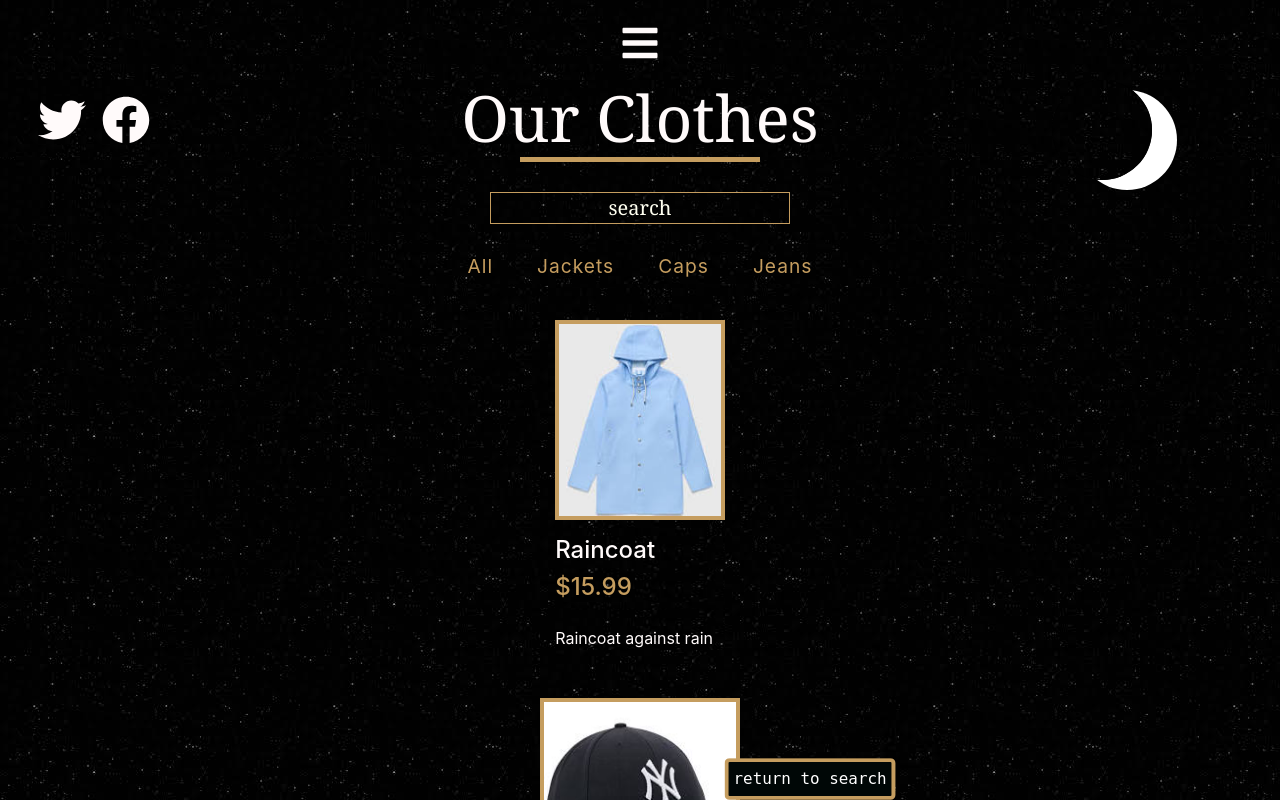
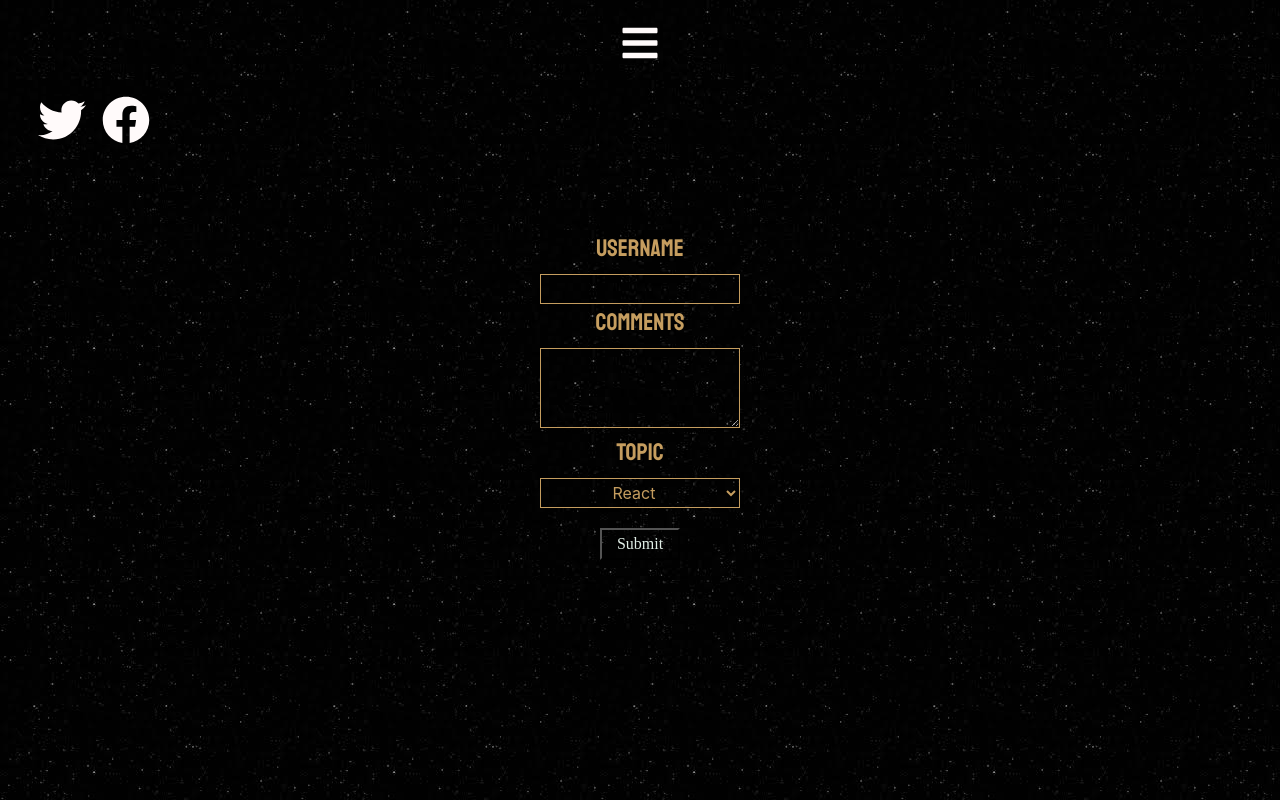
Before and after one commit to dannebernhardt199610/React-examJob, a React (Create React App) app: page /interested in a window 1280 px wide. Shown: the top 800 px of the page. Built offline with nearby package versions, Linux system fonts and the light colour scheme.

Commit message:
fixed React Routers and started on Form

```diff
--- a/src/App.css
+++ b/src/App.css
@@ -1,3 +1,6 @@
+@import url('https://fonts.googleapis.com/css2?family=Staatliches&display=swap');
+
+
 :root {
     --clr-gold: #c59d5f;
     --transition: all 0.6s linear;
@@ -14,6 +17,53 @@
     color: snow;
 }
 
+.form-header {
+  display: flex;
+  flex-direction: column;
+  align-items: center;
+  justify-content: center;
+  padding-top: 150px;
+}
+
+.labels {
+  font-size: 1.5rem;
+  font-family: 'Staatliches', cursive;
+  display: flex;
+  flex-direction: column;
+  text-align: center;
+  color: var(--clr-gold);
+}
+
+.form-input, .form-textarea, .select-value{
+  border: 1px solid var(--clr-gold);
+  color: var(--clr-gold);
+  width: 200px;
+  height: 30px;
+  text-align: center;
+
+}
+
+.form-textarea {
+  height: 80px;
+  text-align: start;
+
+}
+
+.form-option {
+  color: var(--clr-gold);
+}
+
+.btnn{
+  padding: 2px 15px;
+  margin: 20px;
+  color: rgb(224, 238, 230);
+  font-family: 'Staayliches', cursive;
+  background: transparent;
+}
+
+.select-value {
+  background-color: black;
+}
 
 .section-center {
     width: 50vw;
--- a/src/App.js
+++ b/src/App.js
@@ -3,9 +3,12 @@ import './App.css';
 import Data from './data/Data'
 import Menu from './components/Menu'
 import Categories from './components/Categories'
-import Navbar from './components/Navbar'
 import Search from './components/Search'
+
+
+
 const allCategories = ['all', ...new Set(Data.map((item) => item.category))];
+
 
 function App() {
   const [items, setItems] = useState(Data)
@@ -44,10 +47,10 @@ function App() {
 
 
   return (
+    <>
       <main>
         <section className="menu section">
         <p className='anim-circle'></p>
-        <Navbar />
           <div className="title">
           <h1> Our Clothes </h1>
           </div>
@@ -59,6 +62,7 @@ function App() {
            <div className="underline-bottom"></div>
       </section>
       </main>
+       </>
   );
 }
 
--- a/src/components/Navbar.js
+++ b/src/components/Navbar.js
@@ -1,64 +1,62 @@
-import React, { useState, useRef, useEffect } from "react"
-import { FaBars } from 'react-icons/fa';
-import { links, social } from '../data/Data'
+import React, { useState, useRef, useEffect } from "react";
+import { FaBars } from "react-icons/fa";
+import { links, social } from "../data/Data";
+import { Link} from "react-router-dom";
+const Navbar = () => {
+  const [showLinks, setShowLinks] = useState(false);
+  const linksContainerRef = useRef(null);
+  const linksRef = useRef(null);
+
+  useEffect(() => {
+    const linksHeight = linksRef.current.getBoundingClientRect().height;
+
+    if (showLinks) {
+      linksContainerRef.current.style.height = `${linksHeight} px`;
+    } else {
+      linksContainerRef.current.style.height = "0px";
+    }
+  }, [showLinks]);
 
 
-const Navbar = () => {
-    const [showLinks, setShowLinks] = useState(false);
-    const linksContainerRef = useRef(null)
-    const linksRef = useRef(null)
-
-    useEffect(() => {
-        const linksHeight = linksRef.current.getBoundingClientRect().height
-
-        if (showLinks) {
-            linksContainerRef.current.style.height = `${linksHeight} px`
-        }
-        else {
-            linksContainerRef.current.style.height = '0px'
-        }
-    }, [showLinks])
-
   return (
-
       <nav>
         <div className="nav-center">
           <div className="nav-header">
             {/* funkar ej */}
-        <button className='nav-toggle' onClick={() => setShowLinks(!showLinks)}>
+            <button
+              className="nav-toggle"
+              onClick={() => setShowLinks(!showLinks)}
+            >
               <FaBars />
             </button>
 
             <div className="links-container" ref={linksContainerRef}>
-
               <ul className="links" ref={linksRef}>
                 {links.map((link) => {
-                    const { id, url, text } = link
-                    return(
+                  const { id, url, icon, text } = link;
+                  return (
                     <li key={id} id={showLinks ? "" : "hidden"}>
-                    <a href={url}>{text}</a>
+                      <Link to={url}>{icon} {text}</Link>
                     </li>
-                )
+                  );
                 })}
               </ul>
             </div>
           </div>
 
-
           <ul className="social-icons">
             {social.map((socialIcon) => {
-                const { id, url, icon } = socialIcon
+              const { id, url, icon } = socialIcon;
               return (
                 <span key={id}>
                   <a href={url}>{icon}</a>
                 </span>
-                )
+              );
             })}
           </ul>
         </div>
       </nav>
+  );
+};
 
-    )
-}
-
-export default Navbar
+export default Navbar;
--- /dev/null
+++ b/src/components/ReactRouterSetup.js
@@ -0,0 +1,30 @@
+import React from 'react'
+import Form from "../pages/Form";
+import App from "../App";
+import Navbar from "./Navbar"
+import Error from "../pages/Error"
+
+
+import { BrowserRouter as Router, Switch, Route } from "react-router-dom";
+
+
+ const ReactRouterSetup = () => {
+    return (
+        <Router>
+          <Navbar />
+          <Switch>
+           <Route exact path='/'>
+            <App />
+           </Route>
+           <Route path='/interested'>
+            <Form />
+           </Route>
+           <Route exact path='*'>
+            <Error />
+           </Route>
+           </Switch>
+       </Router>
+    )
+}
+
+export default ReactRouterSetup
--- a/src/data/data.js
+++ b/src/data/data.js
@@ -1,5 +1,6 @@
 import React from 'react';
 import { FaFacebook, FaTwitter } from 'react-icons/fa';
+import { AiOutlineForm, AiOutlineHome } from "react-icons/ai";
 
 
 const data = [
@@ -83,11 +84,13 @@ const data = [
       id: 1,
       url: '/',
       text: 'home',
+      icon: <AiOutlineHome />,
     },
     {
       id: 2,
       url: '/interested',
       text: 'interested',
+      icon: <AiOutlineForm />,
     },
   ];
 
--- a/src/index.js
+++ b/src/index.js
@@ -2,11 +2,12 @@ import React from 'react';
 import ReactDOM from 'react-dom';
 import App from './App';
 import 'bootstrap/dist/css/bootstrap.min.css'
+import ReactRouterSetup from './components/ReactRouterSetup';
+
 
 ReactDOM.render(
-
-  <React.StrictMode>
+  <ReactRouterSetup>
     <App />
-  </React.StrictMode>,
+  </ReactRouterSetup>,
   document.getElementById('root')
 );
--- /dev/null
+++ b/src/pages/Error.js
@@ -0,0 +1,9 @@
+import React from 'react'
+
+export default function Error() {
+    return (
+        <div>
+            <h1>Error </h1>
+        </div>
+    )
+}
--- a/src/pages/Form.js
+++ b/src/pages/Form.js
@@ -1,9 +1,62 @@
-import React from 'react'
+import React, { useState } from 'react'
 
-export default function Form() {
+const Form = () => {
+    const [username, setUserName] = useState("");
+    const [comments, setComments] = useState("")
+    const [topic, setTopic] = useState("")
+
+
+   const handleUserNameChange = (event) => {
+        setUserName(event.target.value)
+    }
+
+    const handleCommentsChange = (event) => {
+        setComments(event.target.value)
+    }
+
+    const handleTopicChange = (event) => {
+        setTopic(event.target.value)
+    }
+
+    const handleSubmit = event => {
+        alert(`${username} ${comments} ${topic}`)
+        event.preventDefault()
+    }
+
+
+
     return (
-        <div>
-            <h1>hej</h1>
-        </div>
+        <form className="form-header" onSubmit={handleSubmit}>
+         <div>
+             <label className="labels">Username</label>
+             <input
+             className="form-input"
+             type="text"
+             value={username}
+             onChange={handleUserNameChange}>
+             </input>
+         </div>
+         <div>
+             <label className="labels">Comments</label>
+             <textarea
+             className="form-textarea"
+             value={comments}
+             onChange={handleCommentsChange}>
+             </textarea>
+         </div>
+         <div>
+             <label className="labels">Topic</label>
+             <select value={topic} onChange={handleTopicChange} className="select-value">
+             <option value="react" className="form-option">React</option>
+             <option value="angular" className="form-option">Angular</option>
+             <option value="vue" className="form-option">Vue</option>
+             </select>
+         </div>
+         <button type="submit" className="btnn">Submit</button>
+
+        </form>
+
     )
 }
+
+export default Form;
```
Also changed, not shown: src/pages/Home.js (added, +9 -0 lines), 1 other file (tests, documents, lock files or other folders). Lines whose indentation alone changed are shown as unchanged.
